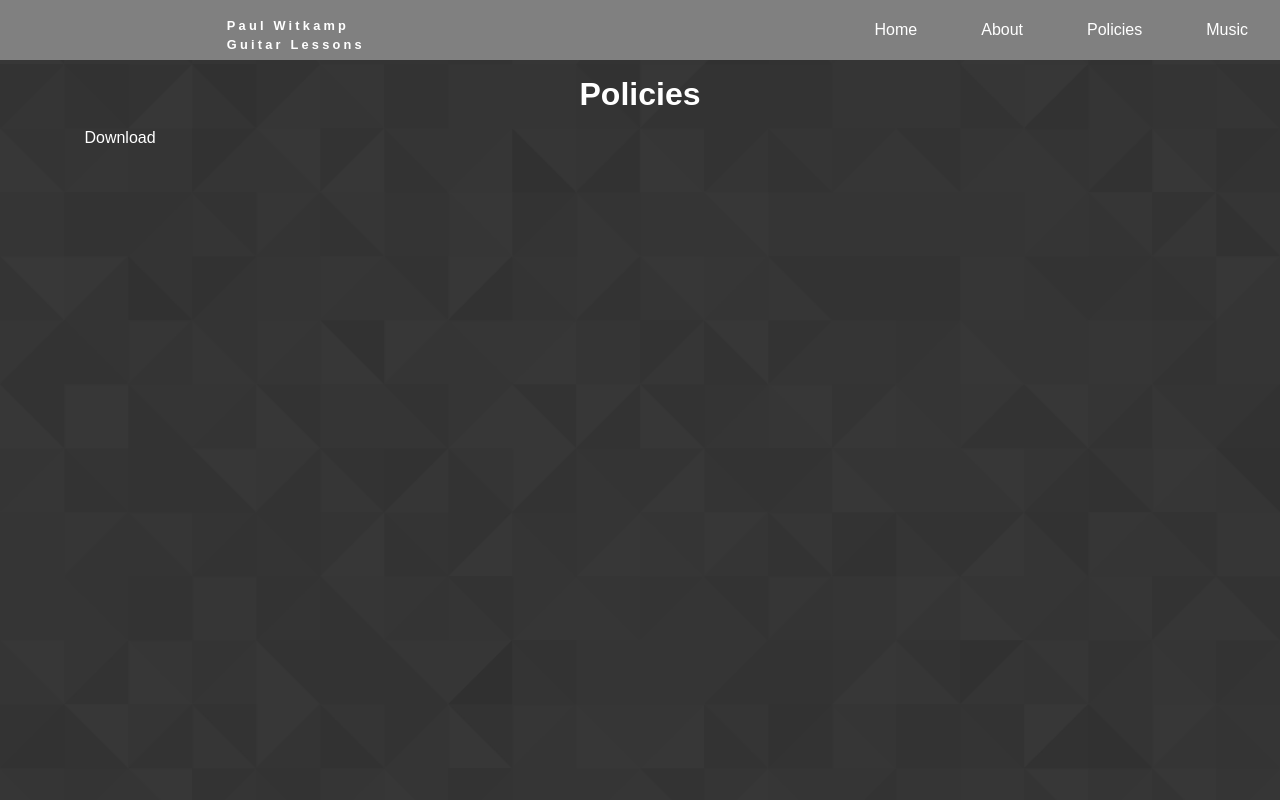
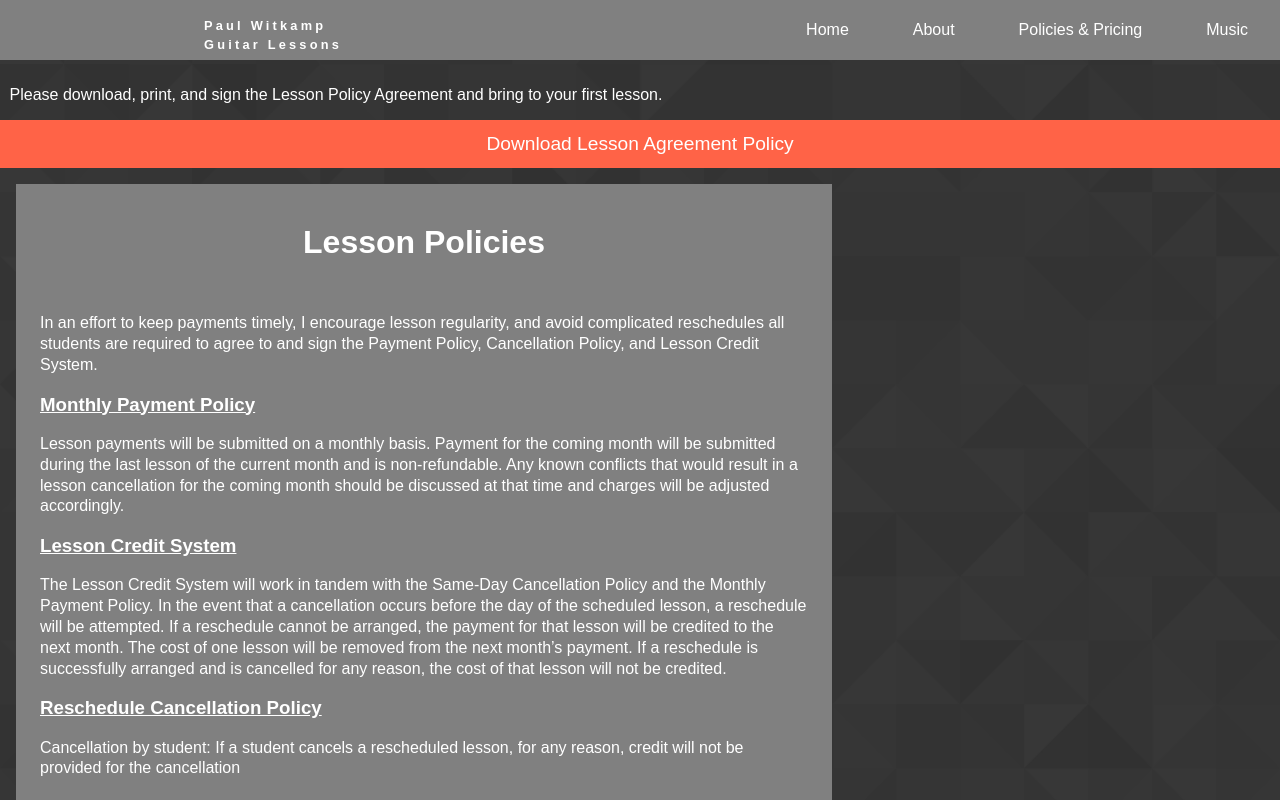
Before and after one commit to GuitarOTronic/paulsSite, a React (Create React App) app: page /policies in a window 1280 px wide. Shown: the top 800 px of the page. Built offline with nearby package versions, Linux system fonts and the light colour scheme.

Commit message:
policy page style update. added prices

```diff
--- a/src/App.css
+++ b/src/App.css
@@ -26,6 +26,7 @@ button:hover {
   display: block;
 }
 .mainContainer{
+  min-height: 100vh;
   background-image: url('./pics/bgPattern.png');
   background-size: cover;
   background-repeat: no-repeat;
--- a/src/App.js
+++ b/src/App.js
@@ -8,7 +8,7 @@ import Policies from './components/policies/policies.js'
 import './App.css';
 import axios from 'axios'
 
-const host = process.env.REACT_APP_HOST
+// const host = process.env.REACT_APP_HOST
 class App extends Component {
   constructor(props){
     super(props)
--- a/src/components/about/about.js
+++ b/src/components/about/about.js
@@ -2,9 +2,9 @@ import React, { Component } from 'react'
 import '../../css/about.css'
 
 class About extends Component{
-  constructor(props){
-    super(props)
-  }
+  // constructor(props){
+  //   super(props)
+  // }
 
   componentDidMount() {
     window.scrollTo(0,0);
--- a/src/components/banner.js
+++ b/src/components/banner.js
@@ -44,7 +44,7 @@ class Banner extends Component{
               <hr></hr>
               <Link to='about'><li> About </li></Link>
               <hr></hr>
-              <Link to='policies'><li> Policies </li></Link>
+              <Link to='policies'><li> Policies & Pricing </li></Link>
               <hr></hr>
               <Link to='music'><li> Music </li></Link>
             </ul>
--- a/src/components/home/home.js
+++ b/src/components/home/home.js
@@ -4,10 +4,10 @@ import Testimonial from './../home/testimonial.js'
 import '../../css/home.css'
 import testimonialDB from '../../assets/testimonialDB.js'
 // import PaulsHeadshot from '../../pics/PaulHeadshotCropped.jpg'
-import downArrow from '../../pics/arrow-down.png'
+
 import kidsPic from '../../pics/kidsGroup.JPG'
 import Modal from 'react-modal'
-import upArrow from '../../pics/arrow-up.png'
+
 
 
 class Home extends Component{
@@ -103,7 +103,9 @@ class Home extends Component{
             <img src={ downArrow } alt='down arrow' className='downArrow'></img>
           </div></a> */}
         </div>
-
+        <div className='centerDiv centerText'>
+          <h2>Testimonials</h2>
+        </div>
         <div className='divider'>
           <div id='testimonials' className='testimonialPicContainer'>
             <img src={ kidsPic } alt='Guitar class' className='testimonialPic'></img>
@@ -111,9 +113,7 @@ class Home extends Component{
           </div>
         </div>
 
-        <div className='centerDiv centerText'>
-          <h2>Testimonials</h2>
-        </div>
+
         <div className='testimonialContainer'>
           { testimonialDB.map((testimonial, i) =>
             <Testimonial
--- a/src/components/policies/policies.js
+++ b/src/components/policies/policies.js
@@ -1,10 +1,21 @@
 import React, { Component } from 'react'
 import '../../css/policies.css'
-
+import { Collapse } from 'react-collapse';
 
 
 class Policies extends Component {
+  constructor(props){
+    super(props)
+    this.state={
+      isOpened:false
+    }
+  }
 
+  showPolicies=()=>{
+    this.setState({
+      isOpened:!this.state.isOpened
+    })
+  }
 
   componentDidMount() {
     window.scrollTo(0,0);
@@ -12,37 +23,40 @@ class Policies extends Component {
   render(){
     return(
       <div className='policiesContainer'>
-        <h1>Policies</h1>
+        <div className='downloadPolicy'>
+          <p>Please download, print, and sign the Lesson Policy Agreement and bring to your first lesson.</p>
+          <button className='downloadBtn'><a href='https://s3-us-west-1.amazonaws.com/witkamppolicy/policies.pdf' download>Download Lesson Agreement Policy</a></button>
+        </div>
+        {/* <div className='centerDiv'>
+          <button onClick={ this.showPolicies }>View Policies</button>
+        </div> */}
+
+          {/* <Collapse isOpened={this.state.isOpened} > */}
         <div className='policyContent'>
-          {/* <a href='file://pauls_site/public/policies.pdf' download>Download</a> */}
+          <h1>Lesson Policies</h1>
+          <br></br>
+          <p>
+            In an effort to keep payments timely, I encourage lesson regularity, and avoid complicated reschedules all students are required to agree to and sign the Payment Policy, Cancellation Policy, and Lesson Credit System.
+          </p>
 
-          <a href='https://s3-us-west-1.amazonaws.com/witkamppolicy/policies.pdf' download>Download</a>
+          <h3>  Monthly Payment Policy</h3>
+          <p>Lesson payments will be submitted on a monthly basis. Payment for the coming month will be submitted during the last lesson of the current month and is non-refundable.  Any known conflicts that would result in a lesson cancellation for the coming month should be discussed at that time and charges will be adjusted accordingly.</p>
 
-          {/* <embed src='https://drive.google.com/open?id=131lNq7hB84C8hv_OV6rgPNN-cVIruQAZ' width="500" height="375" ></embed> */}
-          {/* <embed width="100%" height="100%" src="../../assets/policies.pdf" type="application/pdf"></embed> */}
-          {/* <embed type="application/pdf" width="100%" height="100%" src="../../assets/policies.pdf" /> */}
-          {/* <p>
-            In an effort to keep payments timely, encourage lesson regularity, and avoid complicated reschedules all students are required to agree to and sign the Payment Policy, Cancellation Policy, and Lesson Credit System.
+          <h3>Lesson Credit System</h3>
+          <p>The Lesson Credit System will work in tandem with the Same-Day Cancellation Policy and the Monthly Payment Policy. In the event that a cancellation occurs before the day of the scheduled lesson, a reschedule will be attempted. If a reschedule cannot be arranged, the payment for that lesson will be credited to the next month. The cost of one lesson will be removed from the next month’s payment. If a reschedule is successfully arranged and is cancelled for any reason, the cost of that lesson will not be credited.</p>
 
-            Monthly Payment Policy
-            Lesson payments will be submitted on a monthly basis. Payment for the coming month will be submitted during the last lesson of the current month and is non-refundable.  Any known conflicts that would result in a lesson cancellation for the coming month should be discussed at that time and charges will be adjusted accordingly.
+          <h3>Reschedule Cancellation Policy</h3>
+          <p>Cancellation by student: If a student cancels a rescheduled lesson, for any reason, credit will not be provided for the cancellation
 
-            Lesson Credit System
-            The Lesson Credit System will work in tandem with the Same-Day Cancellation Policy and the Monthly Payment Policy. In the event that a cancellation occurs before the day of the scheduled lesson, a reschedule will be attempted. If a reschedule cannot be arranged, the payment for that lesson will be credited to the next month. The cost of one lesson will be removed from the next month’s payment. If a reschedule is successfully arranged and is cancelled for any reason, the cost of that lesson will not be credited.
+          <br></br><br></br>Cancellation by teacher: If I cancel a rescheduled lesson, for any reason, credit will be given for the cancellation.</p>
 
-            Reschedule Cancellation Policy
-            Cancellation by student: If a student cancels a rescheduled lesson, for any reason, credit will not be provided for the cancellation
+          <h3>Same-Day Cancellation Policy</h3>
+          <p>Cancellation by student: If a student cancels a lesson on the scheduled day, for any reason, credit will not be provided for the cancellation.
 
-            Cancellation by teacher: If I cancel a rescheduled lesson, for any reason, credit will be given for the cancellation.
-
-            Same-Day Cancellation Policy
-            Cancellation by student: If a student cancels a lesson on the scheduled day, for any reason, credit will not be provided for the cancellation.
-
-            Cancellation by teacher: If I cancel a lesson on the scheduled day, for any reason, a reschedule will be attempted. If we cannot agree upon a date/time, the lesson will be credited to the next month.
-
-
-            </p> */}
+          <br></br><br></br>Cancellation by teacher: If I cancel a lesson on the scheduled day, for any reason, a reschedule will be attempted. If we cannot agree upon a date/time, the lesson will be credited to the next month.
+          </p>
         </div>
+      {/* </Collapse> */}
 
       </div>
     )
--- a/src/css/home.css
+++ b/src/css/home.css
@@ -6,6 +6,7 @@
   color: #fff;
   font-size: 1.5rem;
   margin-bottom: 1rem;
+  border: none;
 }
 
 .becomeStudentFormBanner {
@@ -64,7 +65,7 @@
 
 .divider{
   height: 19rem;
-  background-color: rgba(192,192,192,0.3);
+  /* background-color: rgba(192,192,192,0.3); */
   display: block;
   justify-content: space-between;
   align-items: center;
@@ -175,7 +176,7 @@ footer a{
   display: flex;
   flex-direction: column;
   padding: 1rem;
-  background-color: rgba(192,192,192,0.3);
+  /* background-color: rgba(192,192,192,0.3); */
 }
 
 .testimonialPicContainer{
@@ -335,6 +336,9 @@ footer a{
     display: flex;
     justify-content: space-around;
   }
+  .testimonialPicContainer{
+
+  }
   .testimonialPicContainer h2{
     display: flex;
     justify-content: flex-end;
--- a/src/css/policies.css
+++ b/src/css/policies.css
@@ -1,11 +1,62 @@
-.policiesContainer{
-  height: 100vh;
-  display: flex;
+.downloadBtn{
+  width: 100%;
+  background-color: tomato;
+  border-style: none;
+  height:48px;
+}
+
+.downloadPolicy{
+  display:flex;
+  color:#fff;
+  justify-content: center;
   flex-direction: column;
 }
 
+.downloadPolicy a{
+  outline: inherit;
+
+  /* color:#2d2d2d; */
+}
+.policiesContainer{
+
+  /* display: flex; */
+  justify-content: center;
+  flex-wrap: wrap;
+  margin: 0 auto;
+  /* background-image: url('../pics/bgPattern.png');
+  background-size: cover;
+  background-repeat: no-repeat;
+  background-attachment: fixed; */
+}
+
 .policyContent{
-  display: flex;
+  margin: 1rem;
+  padding: 1.5rem;
+  /* display: flex; */
+  flex-direction: column;
   justify-content: center;
-  max-width: 15rem;
+  background: grey;
+  color:#fff;
+  line-height: 1.3rem;
 }
+.policyContent h3{
+  text-decoration: underline;
+}
+.policyContent h1{
+  line-height: normal;
+}
+@media (min-width:320px) {
+  .downloadBtn{
+    width: 100%;
+    font-size: 1.2rem;
+  }
+  .downloadPolicy p{
+    padding:.6rem;
+    padding-bottom: 0;
+  }
+}
+@media (min-width:768px){
+  .policyContent{
+    width:60vw;
+  }
+}
```
